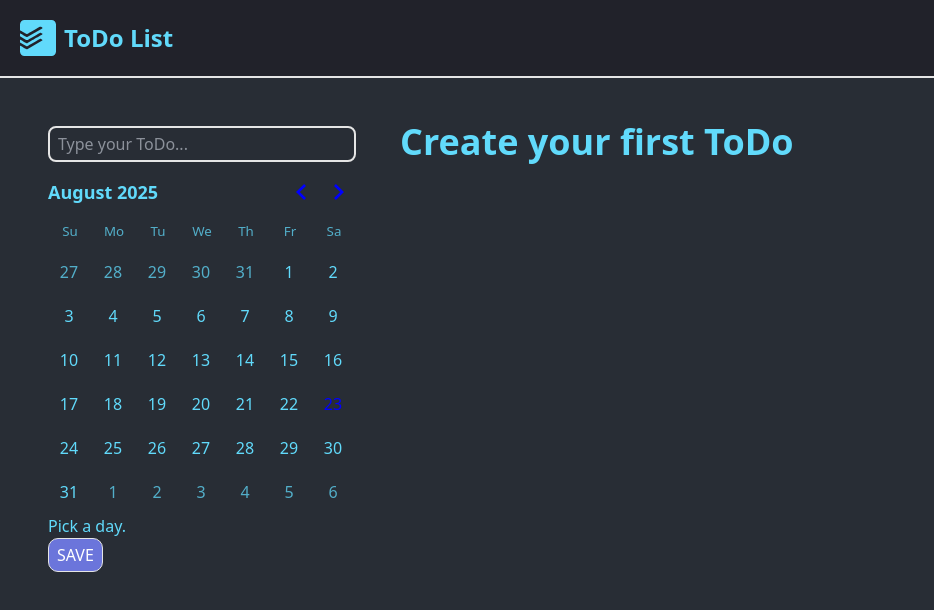
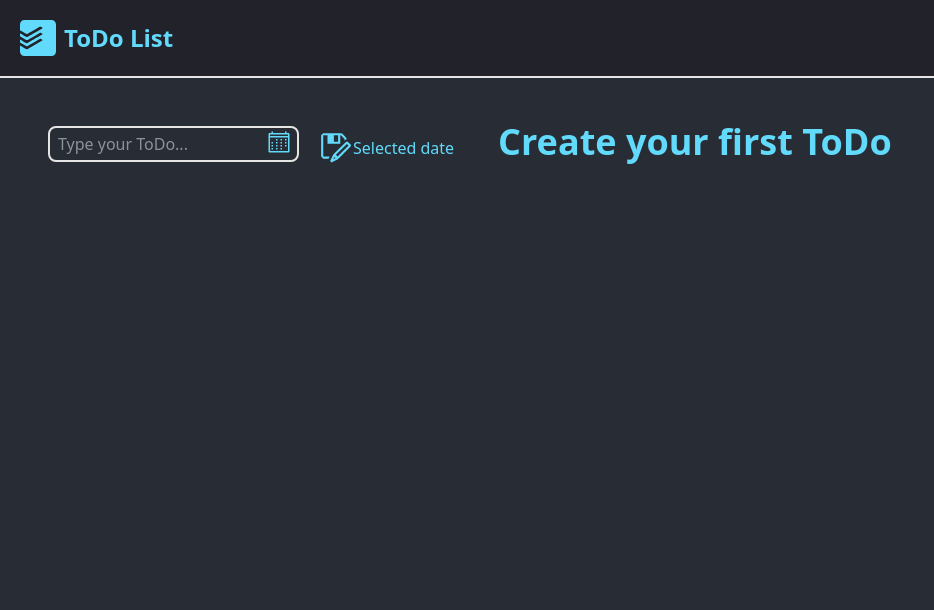
Before and after one commit to denis-mahei/todo-react-ts, a React (Vite) app: page / in a window 1280 px wide. Shown: the top 610 px of the page, without its empty margins (0-934 px from the left). Built offline with nearby package versions, Linux system fonts and the light colour scheme.

Commit message:
add UI fix

```diff
--- a/index.html
+++ b/index.html
@@ -4,10 +4,15 @@
     <meta charset="UTF-8"/>
     <link rel="icon" type="image/svg+xml" href="/vite.svg"/>
     <meta name="viewport" content="width=device-width, initial-scale=1.0"/>
-    <title>Vite + React + TS</title>
+    <meta
+            name="description"
+            content="Manage your tasks easily: add ToDos, set deadlines, and mark them as done."
+    />
+    <title>ToDo List</title>
 </head>
 <body>
 <div id="root"></div>
+<div id="modal-root"></div>
 <script type="module" src="/src/main.tsx"></script>
 </body>
 </html>
--- /dev/null
+++ b/src/ModalCalendar/ModalCalendar.tsx
@@ -0,0 +1,16 @@
+import { createPortal } from 'react-dom';
+import type { ReactNode } from 'react';
+
+type Props = { children: ReactNode };
+
+const ModalCalendar = ({ children }: Props) => {
+  const container = document.getElementById('modal-root');
+  if (!container) return null;
+  return createPortal(
+    <div className="fixed top-1/2 left-1/2 -translate-x-1/2 -translate-y-5/6 backdrop-blur-2xl rounded-lg p-3">
+      {children}
+    </div>,
+    container
+  );
+};
+export default ModalCalendar;
--- a/src/components/Form/Form.tsx
+++ b/src/components/Form/Form.tsx
@@ -5,12 +5,15 @@ import { useDispatch } from 'react-redux';
 import { addTask } from '@/redux/slices.ts';
 import type { Task } from '@/App.tsx';
 import type { AppDispatch } from '@/redux/store.ts';
+import ModalCalendar from '@/ModalCalendar/ModalCalendar.tsx';
 
+import { VscSaveAs, VscCalendar } from 'react-icons/vsc';
 import 'react-day-picker/style.css';
 
 const Form = () => {
   const { register, handleSubmit, reset } = useForm<any>();
-  const [selected, setSelected] = useState<Date>();
+  const [isCalendarOpen, setIsCalendarOpen] = useState(false);
+  const [selected, setSelected] = useState<Date | undefined>();
   const dispatch = useDispatch<AppDispatch>();
 
   const handleAdd = (task: Task) => {
@@ -26,26 +29,49 @@ const Form = () => {
   };
 
   return (
-    <form onSubmit={handleSubmit(handleAdd)} className="p-6">
+    <form
+      onSubmit={handleSubmit(handleAdd)}
+      className="flex p-2 flex-wrap items-center justify-between md:p-6"
+    >
+      <div className="flex items-center relative mr-4">
         <input
           type="text"
           className="w-full rounded-md border-2 transition-colors outline-none focus:border-(--font-color) py-1 px-2 mr-1 text-blue-50 mb-2"
           {...register('text', { required: true })}
           placeholder="Type your ToDo..."
         />
+        <button
+          type="button"
+          aria-label="Pick deadline"
+          onClick={() => setIsCalendarOpen((c) => !c)}
+          className="absolute top-1 right-3 p-0"
+        >
+          <VscCalendar size="24px" />
+        </button>
+      </div>
+      <button type="submit" aria-label="Save task" className="p-0">
+        <VscSaveAs size="34px" />
+      </button>
+      {isCalendarOpen && (
+        <ModalCalendar>
           <DayPicker
             animate
             mode="single"
             selected={selected}
-        onSelect={setSelected}
+            onSelect={(date) => {
+              setSelected(date as Date | undefined);
+              setIsCalendarOpen(false);
+            }}
             showOutsideDays
             footer={
               selected
-            ? `Deadline: ${selected.toLocaleDateString()}`
+                ? `Selected: ${selected.toLocaleDateString()}`
                 : 'Pick a day.'
             }
           />
-      <button>Save</button>
+        </ModalCalendar>
+      )}
+      <p className="order-1">Selected date {selected?.toLocaleDateString()}</p>
     </form>
   );
 };
--- a/src/components/Sidenav/Sidenav.tsx
+++ b/src/components/Sidenav/Sidenav.tsx
@@ -8,7 +8,7 @@ const Sidenav = () => {
   const tasks = useSelector(selectTasks);
 
   return (
-    <main className="flex md:flex-row p-6 sm:flex-col">
+    <main className="flex flex-col md:flex-row p-6">
       <div className="flex flex-col gap-4">
         <Form />
       </div>
--- a/src/components/TaskList/TaskList.tsx
+++ b/src/components/TaskList/TaskList.tsx
@@ -9,7 +9,7 @@ interface TaskListProps {
 
 const TaskList: React.FC<TaskListProps> = ({ tasks }) => {
   return (
-    <section className="p-6 w-full">
+    <section className="p-2 md:p-6 w-full">
       <ul className="grid grid-cols-1 sm:grid-cols-1 lg:grid-cols-3 gap-4">
         {tasks.map((task, index) => (
           <li key={task.id} className="w-full border rounded-md p-3.5">
--- a/src/index.css
+++ b/src/index.css
@@ -42,7 +42,7 @@
     --sidebar-border: oklch(0.922 0 0);
     --sidebar-ring: oklch(0.708 0 0);
     --btn-bg: rgb(107 117 219);
-    --btn-hover-bg: rgb(135, 142, 210);
+    --btn-hover-bg: rgba(255, 255, 255, 0.1);
 }
 
 @theme inline {
@@ -128,6 +128,6 @@
     }
 
     button {
-        @apply bg-(--btn-bg) uppercase border-1 text-white rounded-lg px-2 py-1 transition-colors hover:bg-(--btn-hover-bg);
+        @apply uppercase p-2 transition-colors hover:bg-(--btn-hover-bg) rounded-full;
     }
 }
```
Lines whose indentation alone changed are shown as unchanged.
